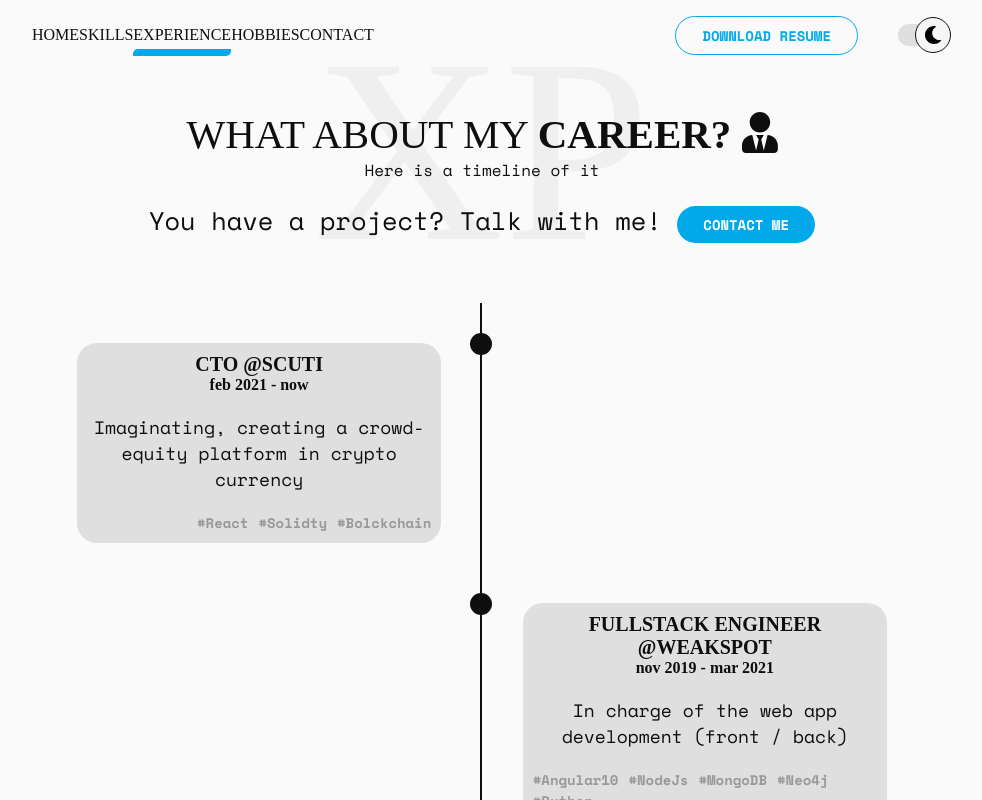
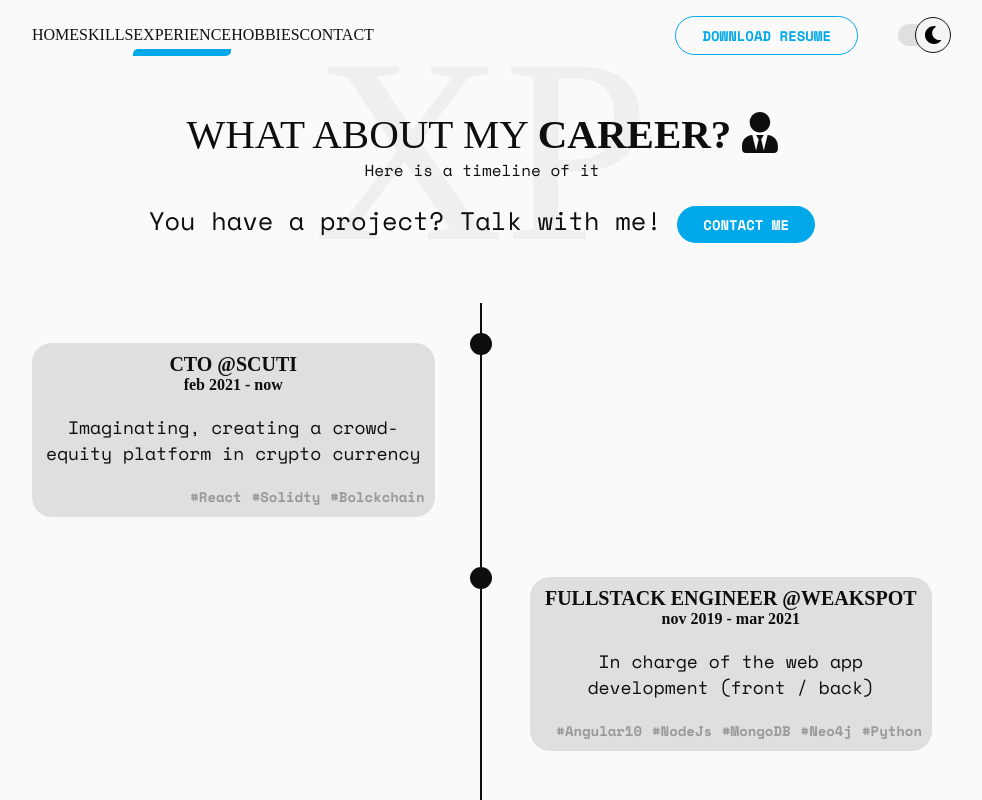
Before and after one commit to GuillaumeMajstruk/my-website, a React (Create React App) app: page /experience in a window 1280 px wide. Shown: the top 800 px of the page, without its empty margins (158-1140 px from the left). Built offline with nearby package versions, Linux system fonts and the light colour scheme; a web font is replaced by a local one.

Commit message:
fix -> grid alignment in hobbies grid / removed template style in experience view

```diff
--- a/src/App.css
+++ b/src/App.css
@@ -391,7 +391,6 @@ a:visited {
   #hobbies-grid {
     grid-template-columns: repeat(1, 1fr) !important;
     justify-content: center;
-    align-items: center;
     gap: 3rem !important;
   }
 
--- a/src/views/Experience.js
+++ b/src/views/Experience.js
@@ -89,7 +89,7 @@ const Experience = () => {
     return (
         <div className="column container fullscreen center-h center-v">
             <div className="background-header">xp</div>
-            <div className="center-h h-100 ml-auto mr-auto" style={{width: "90%"}}>
+            <div className="center-h h-100 ml-auto mr-auto">
                 <div className="column h-100 center-v">
                     <h2 className="font-rhyme text-light mt-sm">WHAT ABOUT MY <strong>CAREER?</strong>&nbsp;<Icon icon={faUserTie}></Icon></h2>
                     <span className="font-normal">Here is a timeline of it</span>
```
